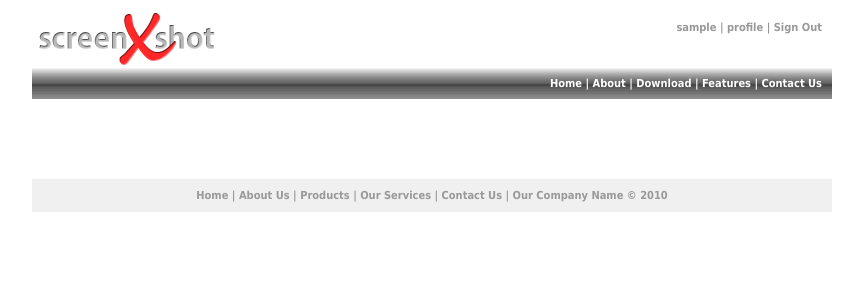
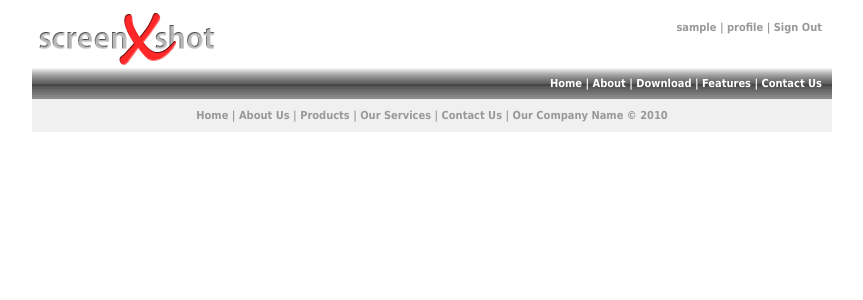
Before and after one commit to Lextor/x1-screenshoter, a Django app: page /accounts/profile/ in a window 1280 px wide. Shown: the top 300 px of the page, without its empty margins (208-1071 px from the left). Run offline with Django 3.2, Linux system fonts and the light colour scheme; the visitor is signed in with stand-in values (Sample User, id 1); data that the repository does not hold is empty; parts of the project's set-up code (start-up, migrations or seed data) failed here and were passed over.

Commit message:
changes in my page

```diff
--- a/x1scr/templates/profile.html
+++ b/x1scr/templates/profile.html
@@ -2,8 +2,8 @@
 
 {% block title %}My page{% endblock title %}
 {%  block content %}
-<div id="contenttext">
-<div class="bodytext" style="padding:40px;" align="justify">
+<div id="blocktext">
+<div class="bodytext" align="justify">
 
 <table>
     {% for item in my_screenshots %}
```
